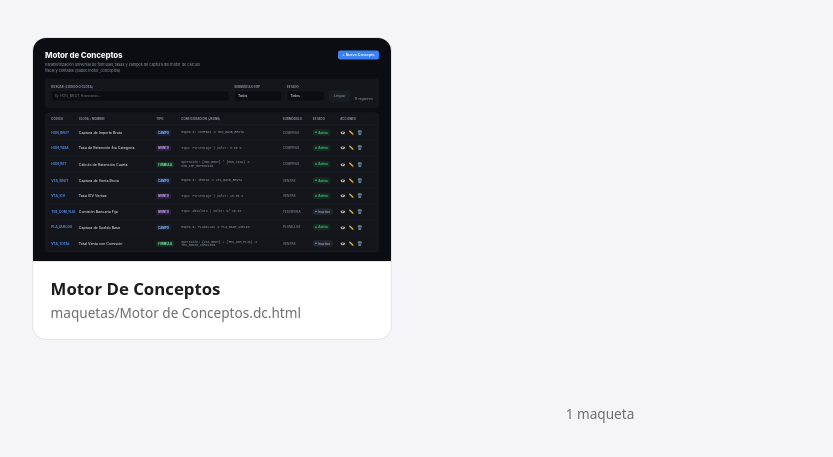
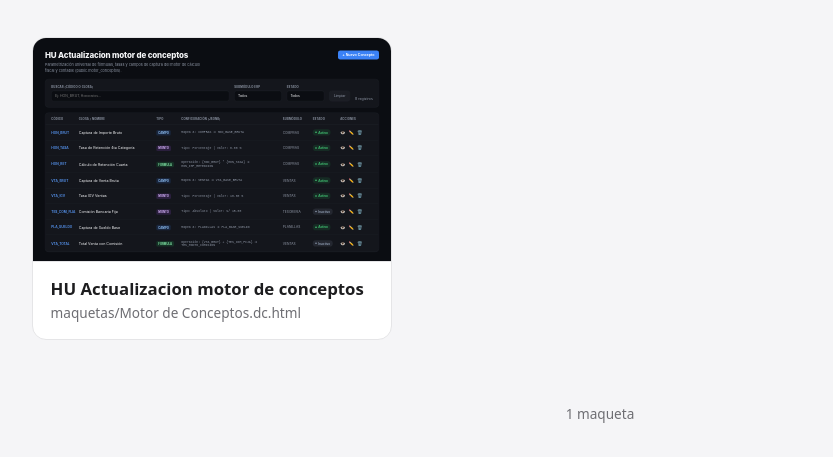
Before and after one commit to adrisad/deploys, a website: page index.html in a window 1280 px wide. Shown: the part 127-584 px from the top of the page, without its empty margins (40-873 px from the left). Drawn offline with nearby package versions, Linux system fonts and the light colour scheme.

Commit message:
cambios en la maqueta de conceptos

```diff
--- a/maquetas.json
+++ b/maquetas.json
@@ -2,8 +2,8 @@
   "generatedAt": "2026-07-28T00:00:00.000Z",
   "items": [
     {
-      "id": "Motor de Conceptos",
-      "name": "Motor De Conceptos",
+      "id": "HU Actualizacion motor de conceptos",
+      "name": "HU Actualizacion motor de conceptos",
       "path": "maquetas/Motor de Conceptos.dc.html"
     }
   ]
--- a/maquetas/Motor de Conceptos.dc.html
+++ b/maquetas/Motor de Conceptos.dc.html
@@ -21,7 +21,7 @@
   <div style="display:flex;justify-content:space-between;align-items:flex-start;gap:24px;margin-bottom:24px;flex-wrap:wrap;">
     <div style="width:100%;">
       <div style="display:flex;align-items:center;justify-content:space-between;gap:16px;">
-        <div style="font-size:32px;font-weight:800;letter-spacing:-0.02em;">Motor de Conceptos</div>
+        <div style="font-size:32px;font-weight:800;letter-spacing:-0.02em;">HU Actualizacion motor de conceptos</div>
         <button onClick="{{ onOpenNew }}" style="display:flex;align-items:center;gap:8px;background:#3b82f6;color:#fff;border:none;padding:10px 18px;border-radius:9px;font-size:14.5px;font-weight:600;cursor:pointer;white-space:nowrap;" style-hover="background:#2f6fe0;">+ Nuevo Concepto</button>
       </div>
       <div style="font-size:15px;color:#9199a8;margin-top:8px;max-width:660px;line-height:1.5;">Parametrización universal de fórmulas, tasas y campos de captura del motor de cálculo fiscal y contable (public.motor_conceptos).</div>
```
